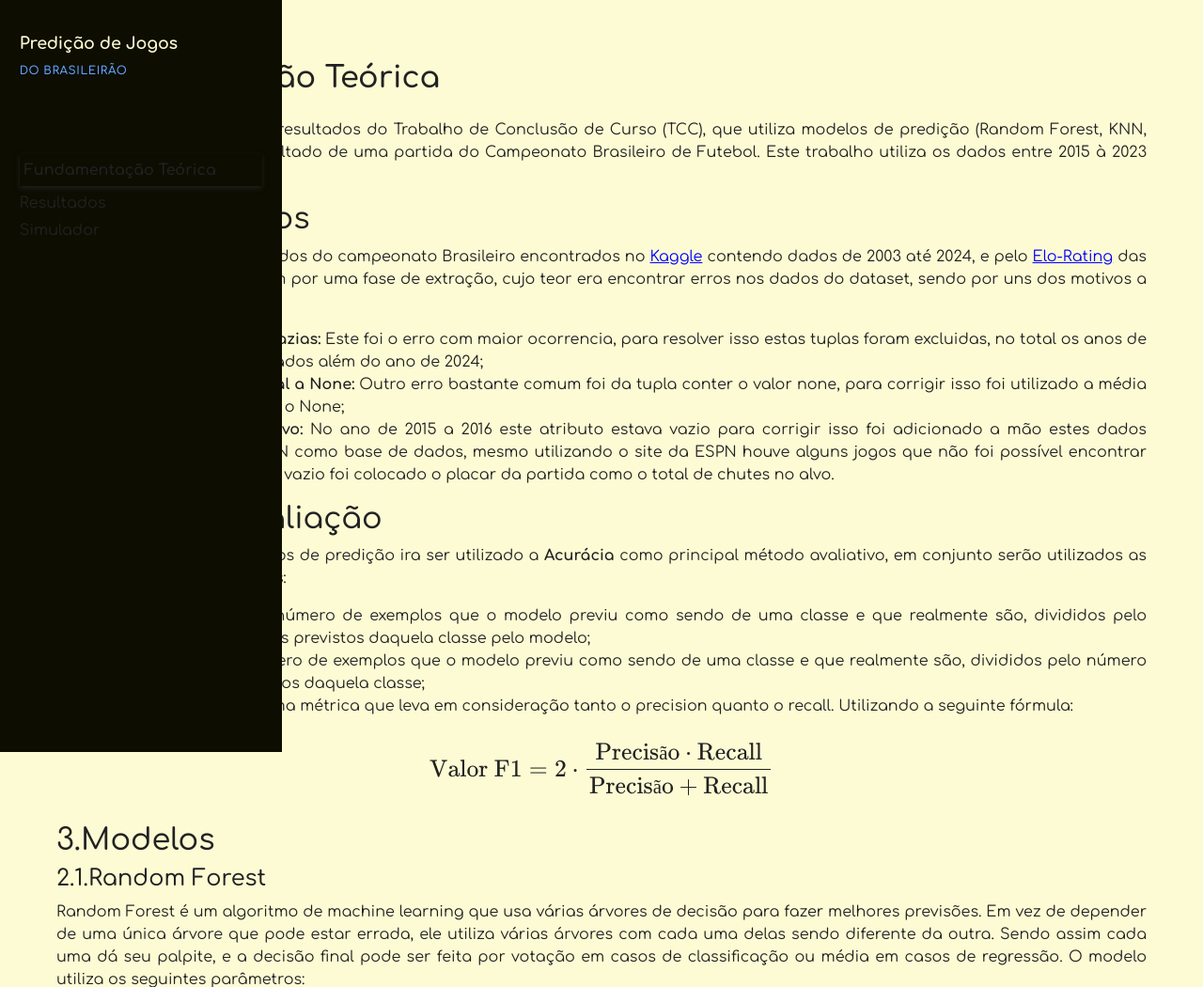
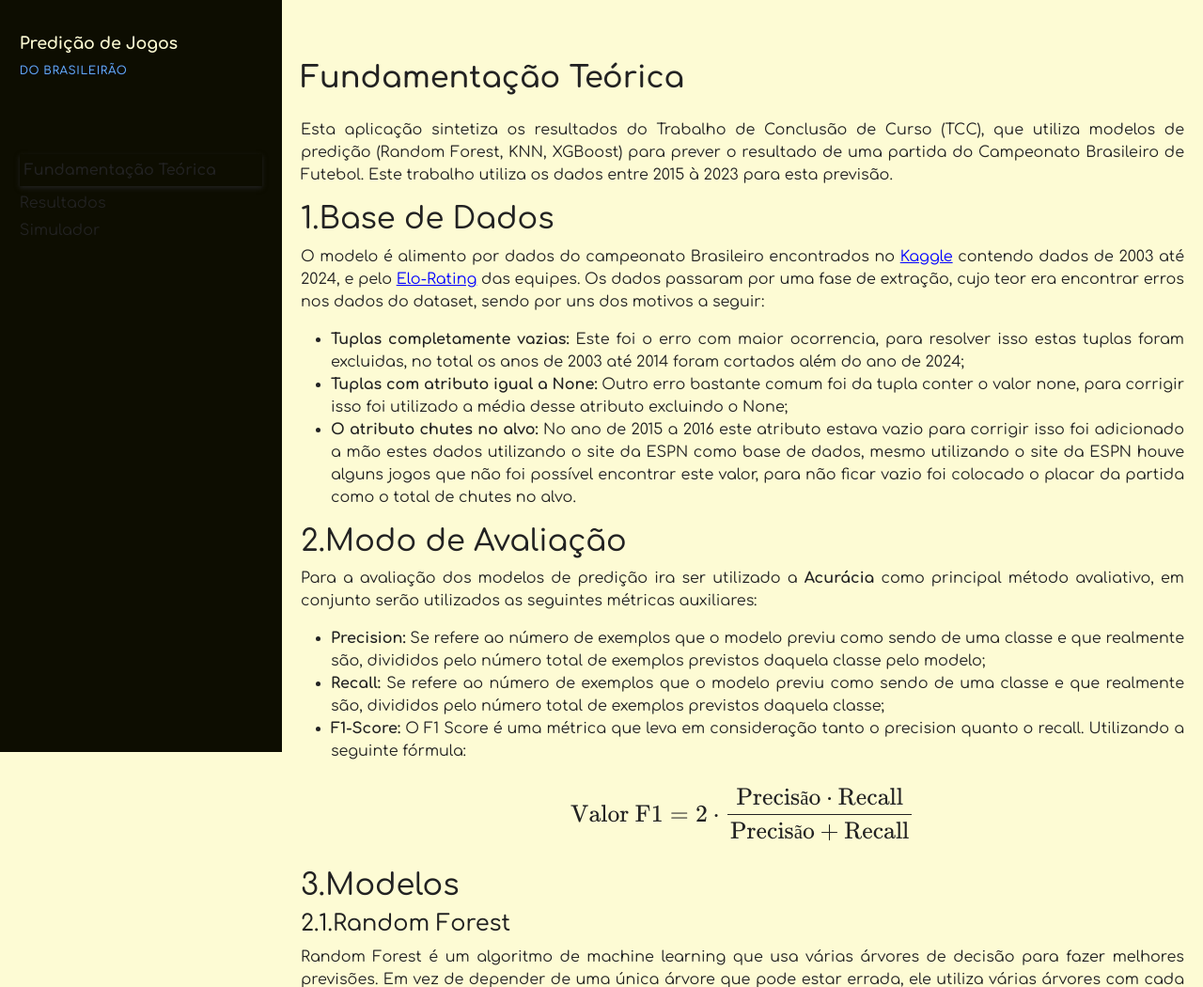
Before and after one commit to CarlosSonego/Estagio, a Flask app: page / in a window 1280 px wide. Shown: the top 1050 px of the page at 94% size. Run offline with Flask 3, Linux system fonts and the light colour scheme; some libraries are stand-ins or nearby versions.

Commit message:
Update styles.css

```diff
--- a/base/static/styles.css
+++ b/base/static/styles.css
@@ -11,6 +11,8 @@ body {
     line-height: 1.5;
     display: block;
     min-height: 100vh;
+    padding-left: 300px;
+    box-sizing: border-box;
 }
 
 aside {
```
